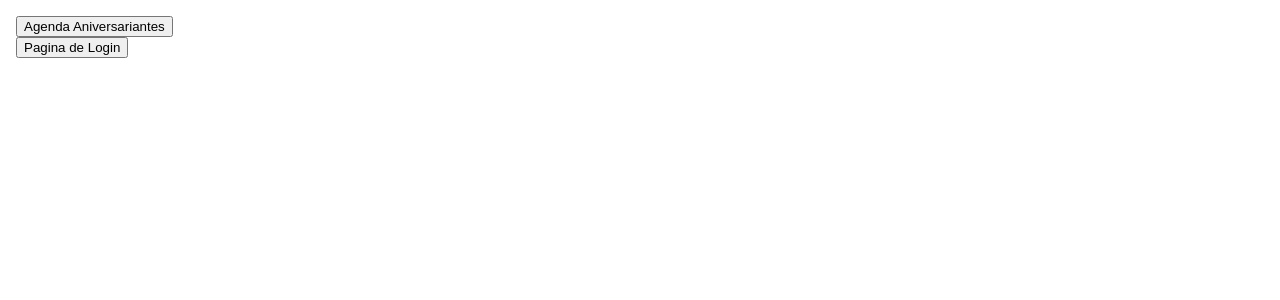
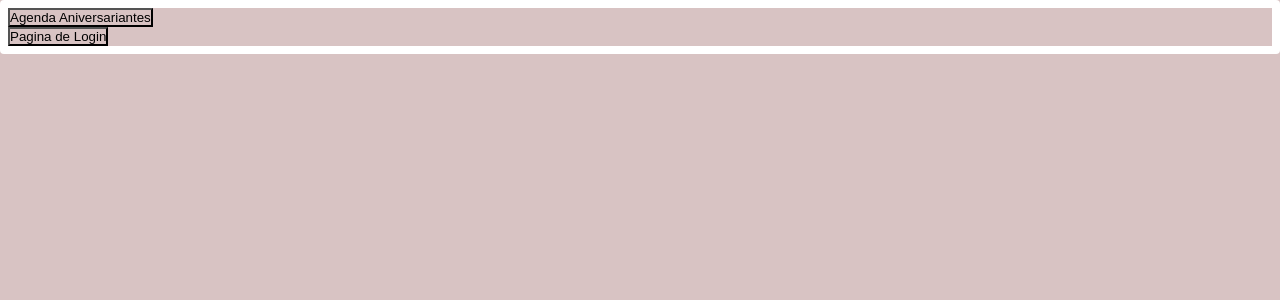
Before and after one commit to Luciara-Abreu/API_Aniversariantes_POSTGRES_FRONT, a React (Create React App) app: page / in a window 1280 px wide. Shown: the top 300 px of the page. Built offline with nearby package versions, Linux system fonts and the light colour scheme.

Commit message:
inicio header

```diff
--- a/src/App.tsx
+++ b/src/App.tsx
@@ -1,5 +1,6 @@
 //import { BrowserRouter, Route } from 'react-router-dom';
 import { Routes } from "../src/App/routes";
+
 
 export const App = () => {
   return (
--- /dev/null
+++ b/src/global/styles.css
@@ -0,0 +1,13 @@
+* {
+  margin: 0;
+  padding: 0;
+  box-sizing: border-box;
+  background: #d8c3c3;
+  ;
+}
+
+body,
+#root {
+  height: 100%;
+  background-color: #f4f4f4;
+}
```
Also changed, not shown: src/App/components/Header.tsx (added, +13 -0 lines), src/index.tsx (+4 -3 lines).
